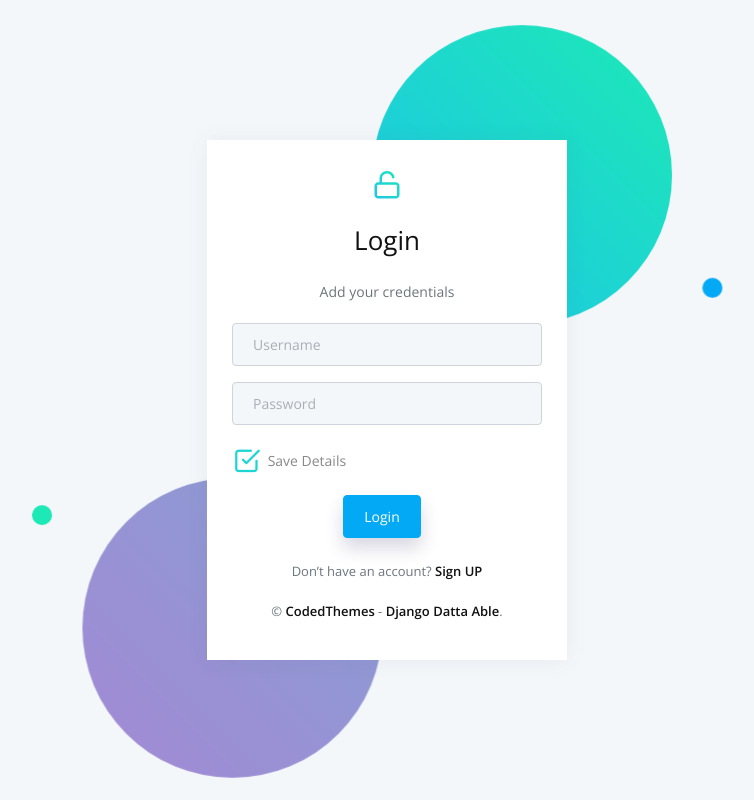
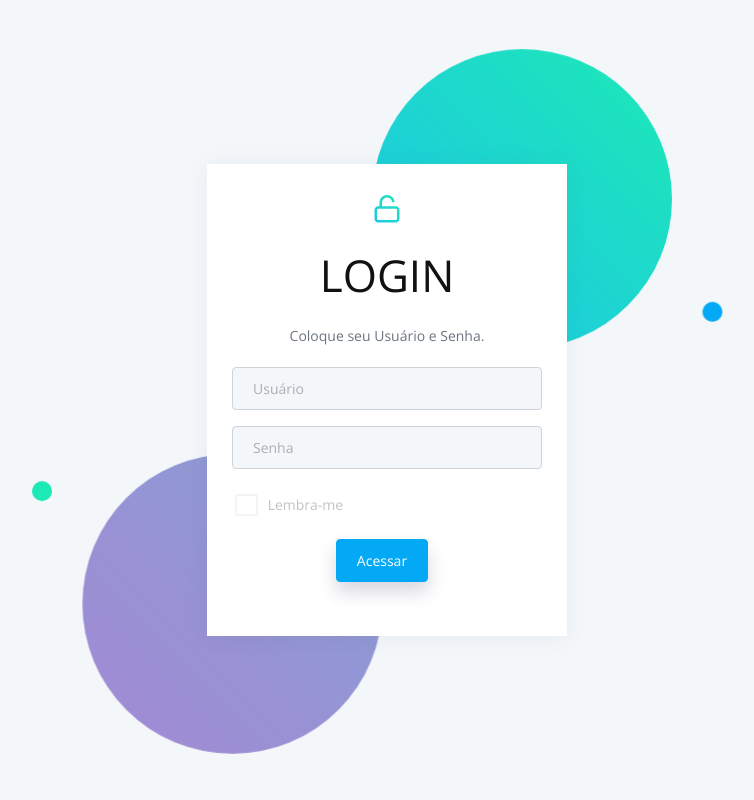
Before and after one commit to aldtec/dash, a Django app: page /login/ in a window 1280 px wide. Shown: the whole page, without its empty margins (253-1007 px from the left). Run offline with Django 3.2, Linux system fonts and the light colour scheme; some libraries are stand-ins or nearby versions.

Commit message:
Ajustes brasil em settings e pagina login

```diff
--- a/authentication/forms.py
+++ b/authentication/forms.py
@@ -11,14 +11,14 @@ class LoginForm(forms.Form):
     username = forms.CharField(
         widget=forms.TextInput(
             attrs={
-                "placeholder" : "Username",
+                "placeholder" : "Usuário",
                 "class": "form-control"
             }
         ))
     password = forms.CharField(
         widget=forms.PasswordInput(
             attrs={
-                "placeholder" : "Password",
+                "placeholder" : "Senha",
                 "class": "form-control"
             }
         ))
@@ -27,7 +27,7 @@ class SignUpForm(UserCreationForm):
     username = forms.CharField(
         widget=forms.TextInput(
             attrs={
-                "placeholder" : "Username",
+                "placeholder" : "Usuário",
                 "class": "form-control"
             }
         ))
@@ -41,7 +41,7 @@ class SignUpForm(UserCreationForm):
     password1 = forms.CharField(
         widget=forms.PasswordInput(
             attrs={
-                "placeholder" : "Password",
+                "placeholder" : "Senha",
                 "class": "form-control"
             }
         ))
--- a/authentication/views.py
+++ b/authentication/views.py
@@ -28,9 +28,9 @@ def login_view(request):
                 login(request, user)
                 return redirect("/")
             else:
-                msg = 'Invalid credentials'
+                msg = 'Dados Inválidos'
         else:
-            msg = 'Error validating the form'
+            msg = 'Erro na validação do formulário'
 
     return render(request, "accounts/login.html", {"form": form, "msg" : msg})
 
--- a/core/settings.py
+++ b/core/settings.py
@@ -99,9 +99,9 @@ AUTH_PASSWORD_VALIDATORS = [
 # Internationalization
 # https://docs.djangoproject.com/en/3.0/topics/i18n/
 
-LANGUAGE_CODE = 'en-us'
+LANGUAGE_CODE = 'pt-br'
 
-TIME_ZONE = 'UTC'
+TIME_ZONE = 'America/Sao_Paulo'
 
 USE_I18N = True
 
--- a/core/templates/accounts/login.html
+++ b/core/templates/accounts/login.html
@@ -17,13 +17,13 @@
                     <div class="mb-4">
                         <i class="feather icon-unlock auth-icon"></i>
                     </div>
-                    <h3 class="mb-4">Login</h3>
+                    <h2 class="mb-4">LOGIN</h2>
 
                     <span class="mb-0 text-muted">
                         {% if msg %}
                             {{ msg | safe }}
                         {% else %}
-                            Add your credentials
+                            Coloque seu Usuário e Senha.
                         {% endif %}
                     </span>
 
@@ -44,20 +44,20 @@
 
                         <div class="form-group text-left">
                             <div class="checkbox checkbox-fill d-inline">
-                                <input type="checkbox" name="checkbox-fill-1" id="checkbox-fill-a1" checked="">
-                                <label for="checkbox-fill-a1" class="cr"> Save Details</label>
+                                <input type="checkbox" name="checkbox-fill-1" id="checkbox-fill-a1" disabled><!--  checked=""> -->
+                                <label for="checkbox-fill-a1" class="cr"> Lembra-me</label>
                             </div>
                         </div>
-                        <button type="submit" name="login" class="btn btn-primary shadow-2 mb-4">Login</button>
+                        <button type="submit" name="login" class="btn btn-primary shadow-2 mb-4">Acessar</button>
 
                     </form>
 
-                    <p class="mb-0 text-muted">Don’t have an account? <a href="{% url 'register' %}" >Sign UP</a></p>
+                    <!--<p class="mb-0 text-muted">Don’t have an account? <a href="{% url 'register' %}" >Sign UP</a></p>
                     <br />
                     <p class="mb-2 text-muted">
                         &copy; <a target="_blank" href="https://bit.ly/37fF9RT">CodedThemes</a>
                         - <a target="_blank" href="https://appseed.us/admin-dashboards/django-dashboard-dattaable">Django Datta Able</a>.
-                    </p>
+                    </p>-->
                 </div>
             </div>
         </div>
```
